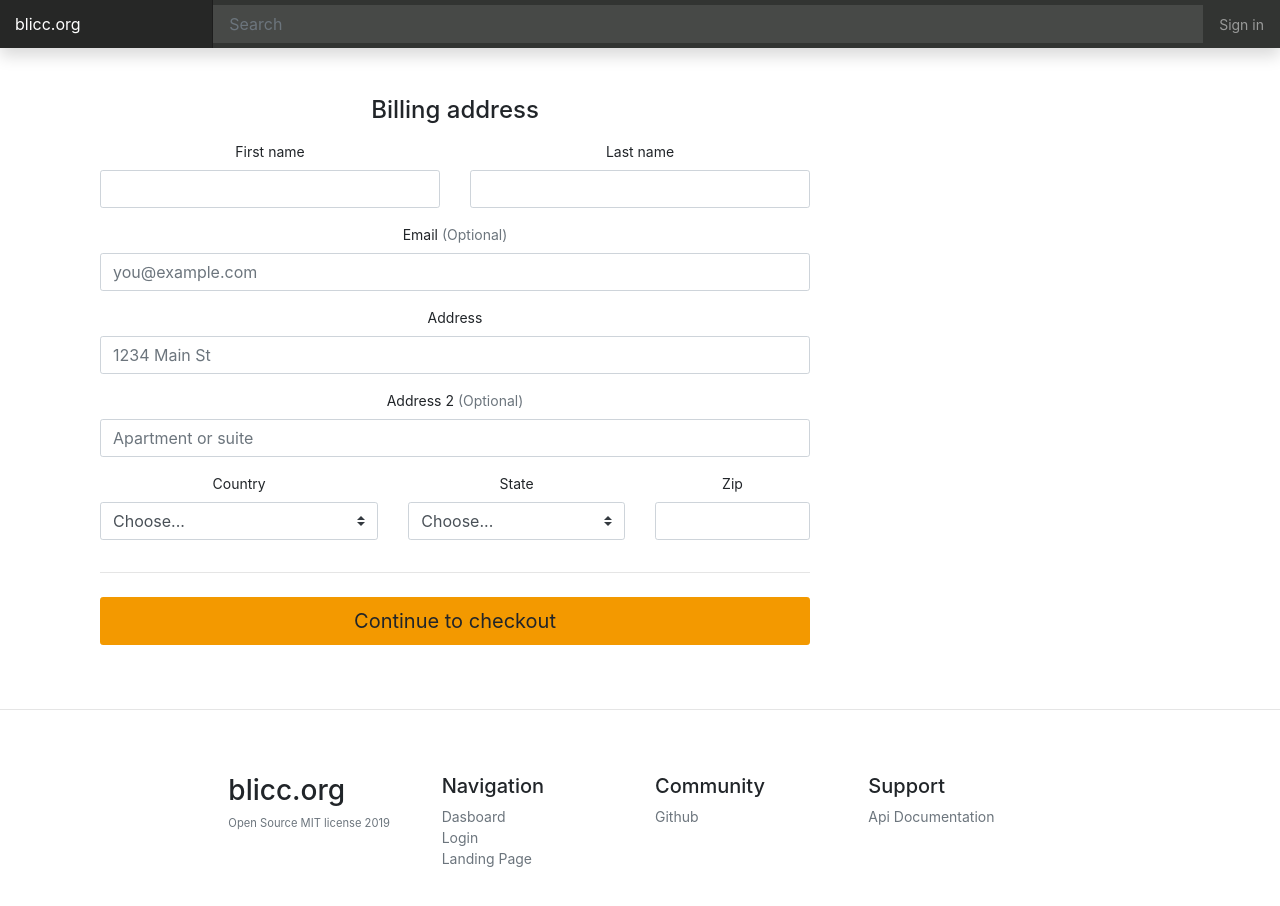
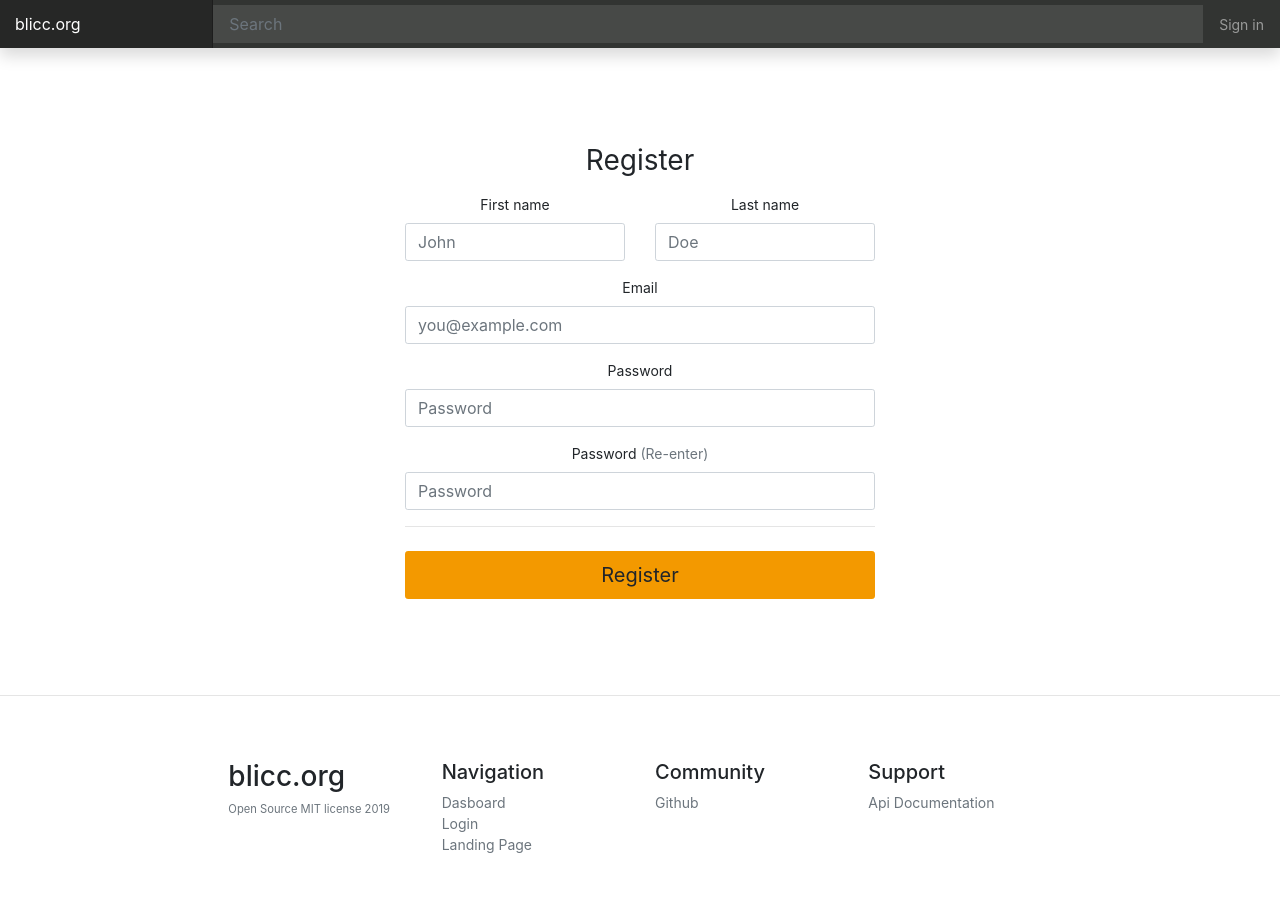
Before and after one commit to blicc-org/blicc, a React (Create React App) app in the folder app/: page /register in a window 1280 px wide. Shown: the top 906 px of the page. Built offline with nearby package versions, Linux system fonts and the light colour scheme.

Commit message:
feat(app): register page design update

```diff
--- a/app/src/pages/register/RegisterForm.jsx
+++ b/app/src/pages/register/RegisterForm.jsx
@@ -2,19 +2,20 @@ import React from 'react'
 
 export default function RegisterForm() {
   return (
-    <div className="container">
-      <div className="py-5 text-center">
-        <div className="col-md-8 order-md-1">
-          <h4 className="mb-3">Billing address</h4>
+    <div
+      className="col-md-4 mx-auto py-5 my-5 text-center"
+      style={{ maxWidth: '500px' }}
+    >
+      <h1 className="h3 mb-3 font-weight-normal">Register</h1>
       <form className="needs-validation" novalidate>
         <div className="row">
           <div className="col-md-6 mb-3">
-                <label for="firstName">First name</label>
+            <label htmlFor="firstName">First name</label>
             <input
               type="text"
               className="form-control"
               id="firstName"
-                  placeholder=""
+              placeholder="John"
               value=""
               required
             />
@@ -23,24 +24,20 @@ export default function RegisterForm() {
             </div>
           </div>
           <div className="col-md-6 mb-3">
-                <label for="lastName">Last name</label>
+            <label htmlFor="lastName">Last name</label>
             <input
               type="text"
               className="form-control"
               id="lastName"
-                  placeholder=""
+              placeholder="Doe"
               value=""
               required
             />
-                <div className="invalid-feedback">
-                  Valid last name is required.
-                </div>
+            <div className="invalid-feedback">Valid last name is required.</div>
           </div>
         </div>
         <div className="mb-3">
-              <label for="email">
-                Email <span className="text-muted">(Optional)</span>
-              </label>
+          <label htmlFor="email">Email</label>
           <input
             type="email"
             className="form-control"
@@ -52,12 +49,12 @@ export default function RegisterForm() {
           </div>
         </div>
         <div className="mb-3">
-              <label for="address">Address</label>
+          <label htmlFor="address">Password</label>
           <input
             type="text"
             className="form-control"
-                id="address"
-                placeholder="1234 Main St"
+            id="password"
+            placeholder="Password"
             required
           />
           <div className="invalid-feedback">
@@ -65,64 +62,25 @@ export default function RegisterForm() {
           </div>
         </div>
         <div className="mb-3">
-              <label for="address2">
-                Address 2 <span className="text-muted">(Optional)</span>
+          <label htmlFor="address">
+            Password<span className="text-muted"> (Re-enter)</span>
           </label>
           <input
             type="text"
             className="form-control"
-                id="address2"
-                placeholder="Apartment or suite"
-              />
-            </div>
-            <div className="row">
-              <div className="col-md-5 mb-3">
-                <label for="country">Country</label>
-                <select
-                  className="custom-select d-block w-100"
-                  id="country"
-                  required
-                >
-                  <option value="">Choose...</option>
-                  <option>United States</option>
-                </select>
-                <div className="invalid-feedback">
-                  Please select a valid country.
-                </div>
-              </div>
-              <div className="col-md-4 mb-3">
-                <label for="state">State</label>
-                <select
-                  className="custom-select d-block w-100"
-                  id="state"
-                  required
-                >
-                  <option value="">Choose...</option>
-                  <option>California</option>
-                </select>
-                <div className="invalid-feedback">
-                  Please provide a valid state.
-                </div>
-              </div>
-              <div className="col-md-3 mb-3">
-                <label for="zip">Zip</label>
-                <input
-                  type="text"
-                  className="form-control"
-                  id="zip"
-                  placeholder=""
+            id="password"
+            placeholder="Password"
             required
           />
-                <div className="invalid-feedback">Zip code required.</div>
+          <div className="invalid-feedback">
+            Please enter your shipping address.
           </div>
         </div>
         <hr className="mb-4" />
         <button className="btn btn-primary btn-lg btn-block" type="submit">
-              Continue to checkout
+          Register
         </button>
       </form>
     </div>
-      </div>
-    </div>
   )
 }
```
Lines whose indentation alone changed are shown as unchanged.
